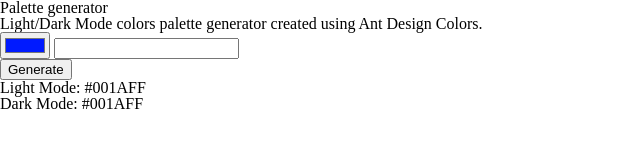
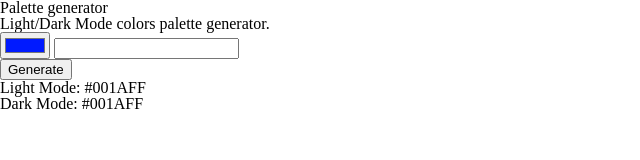
Before and after one commit to rofiqurrohman/Light-Dark-Mode-Color-Generator, a website with bundled scripts: page src/index.html in a window 1280 px wide. Shown: the whole page, without its empty margins (0-640 px from the left). Built offline with nearby package versions, Linux system fonts and the light colour scheme.

```diff
--- a/src/index.html
+++ b/src/index.html
@@ -14,7 +14,7 @@
   <div class="content">
     <div class="generator">
       <h1>Palette generator</h1>
-      <p>Light/Dark Mode colors palette generator created using Ant Design Colors.</p>
+      <p>Light/Dark Mode colors palette generator.</p>
       <div class="box">
 
         <div class="picker">
```
Also changed, not shown: src/style.scss (+14 -0 lines).
